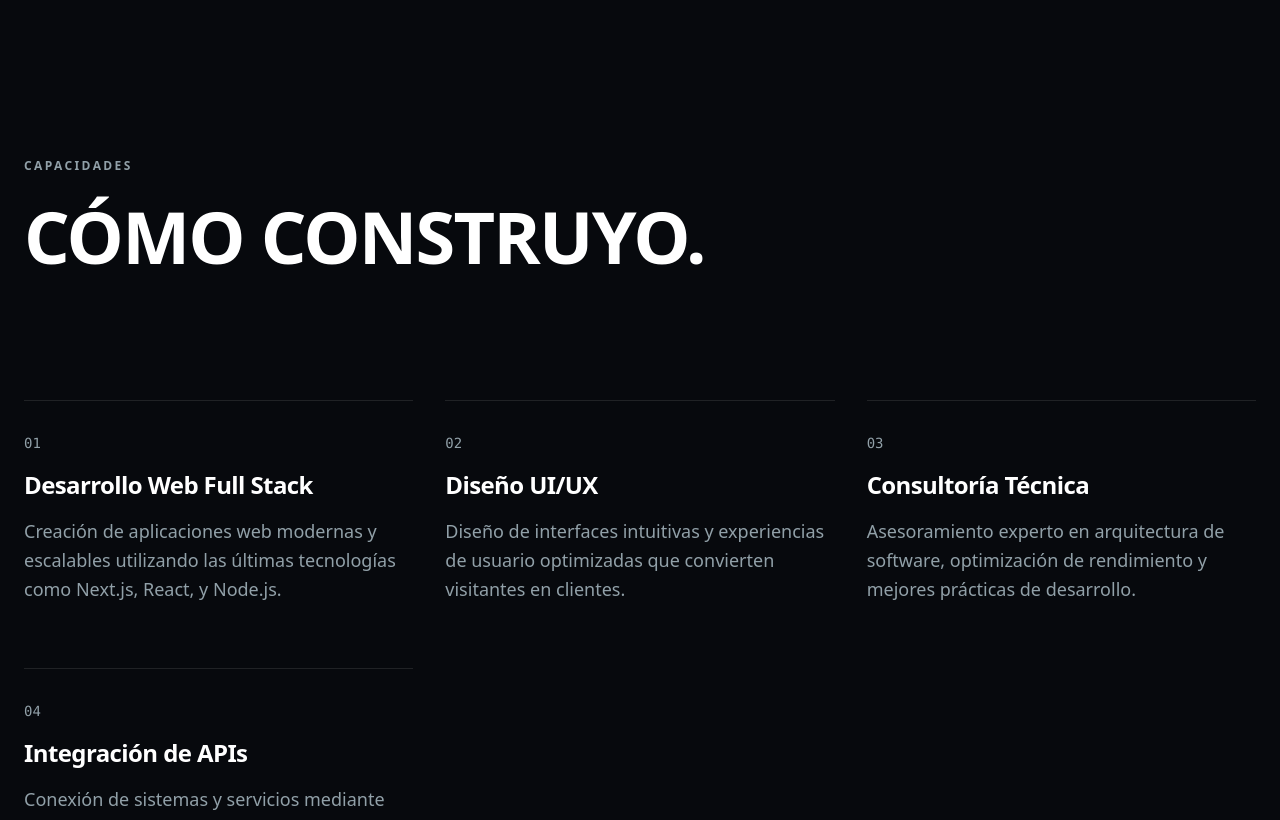
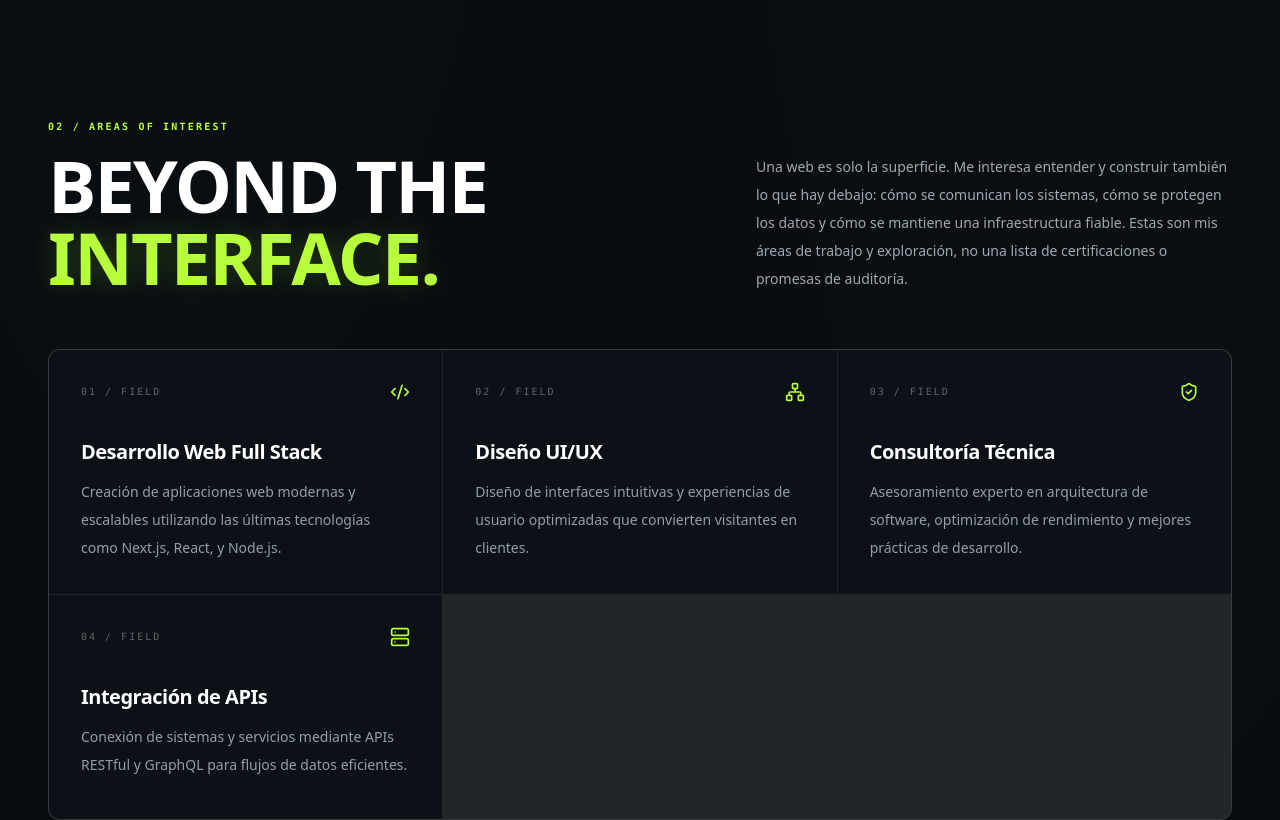
Before and after one commit to SoyNashi/blanchccv4, a Next.js app: page / in a window 1280 px wide. Shown: the part 2200-3020 px from the top of the page. Built offline with nearby package versions, Linux system fonts and the light colour scheme.

Commit message:
Redesign: cyberpunk identity and Ghostnet project

```diff
--- a/src/components/sections/editorial-services.tsx
+++ b/src/components/sections/editorial-services.tsx
@@ -1,42 +1,27 @@
 "use client";
+
 import { motion } from "framer-motion";
+import { Activity, Code2, Fingerprint, Network, Server, ShieldCheck } from "lucide-react";
 
-export const EditorialServices = ({ services }: { services: any[] }) => {
-  return (
-    <section className="bg-background py-40 px-6">
-      <div className="mx-auto max-w-7xl">
-        <div className="mb-32">
-          <span className="text-xs font-bold tracking-[0.2em] text-muted-foreground uppercase">
-            Capacidades
-          </span>
-          <h2 className="mt-6 text-5xl font-bold tracking-tighter text-white sm:text-7xl">
-            CÓMO CONSTRUYO.
-          </h2>
-        </div>
+const icons = [Code2, Network, ShieldCheck, Server, Fingerprint, Activity];
 
-        <div className="grid grid-cols-1 gap-x-8 gap-y-16 sm:grid-cols-2 lg:grid-cols-3">
-          {services.map((service, index) => (
-            <motion.div
-              key={service.id}
-              initial={{ opacity: 0, y: 30 }}
-              whileInView={{ opacity: 1, y: 0 }}
-              viewport={{ once: true }}
-              transition={{ duration: 0.8, delay: index * 0.1 }}
-              className="flex flex-col border-t border-white/10 pt-8"
-            >
-              <span className="mb-4 text-sm font-mono text-muted-foreground">
-                0{index + 1}
-              </span>
-              <h3 className="text-2xl font-bold text-white mb-4">
-                {service.title}
-              </h3>
-              <p className="text-lg leading-relaxed text-muted-foreground">
-                {service.description}
-              </p>
-            </motion.div>
-          ))}
-        </div>
+export const EditorialServices = ({ services }: { services: any[] }) => (
+  <section id="about-focus" className="border-y border-white/[0.07] bg-[#0a0f13]/75 px-5 py-24 sm:px-8 lg:px-12 lg:py-32">
+    <div className="mx-auto max-w-7xl">
+      <div className="mb-14 grid gap-7 md:grid-cols-[1fr_.7fr] md:items-end">
+        <div><p className="section-kicker mb-4">02 / Areas of interest</p><h2 className="text-5xl font-black tracking-[-.06em] text-white sm:text-7xl">BEYOND THE<br /><span className="neon-text">INTERFACE.</span></h2></div>
+        <p className="max-w-lg text-sm leading-7 text-[#9baab0]">Una web es solo la superficie. Me interesa entender y construir también lo que hay debajo: cómo se comunican los sistemas, cómo se protegen los datos y cómo se mantiene una infraestructura fiable. Estas son mis áreas de trabajo y exploración, no una lista de certificaciones o promesas de auditoría.</p>
       </div>
-    </section>
-  );
-};
+      <div className="grid gap-px overflow-hidden rounded-xl border border-white/10 bg-white/10 sm:grid-cols-2 lg:grid-cols-3">
+        {services.map((service, index) => {
+          const Icon = icons[index] || Activity;
+          return <motion.div key={service.id} initial={{ opacity: 0, y: 18 }} whileInView={{ opacity: 1, y: 0 }} viewport={{ once: true }} transition={{ delay: index * .06 }}
+            className="group min-h-56 bg-[#0b1116] p-7 transition-colors hover:bg-[#111b20] sm:p-8">
+            <div className="mb-9 flex items-center justify-between"><span className="font-mono text-[10px] tracking-[.2em] text-white/35">0{index + 1} / FIELD</span><Icon className="h-5 w-5 text-[#b7ff3c] transition-transform group-hover:scale-110" /></div>
+            <h3 className="mb-3 text-xl font-bold text-white">{service.title}</h3><p className="text-sm leading-7 text-[#91a0a8]">{service.description}</p>
+          </motion.div>;
+        })}
+      </div>
+    </div>
+  </section>
+);
```
